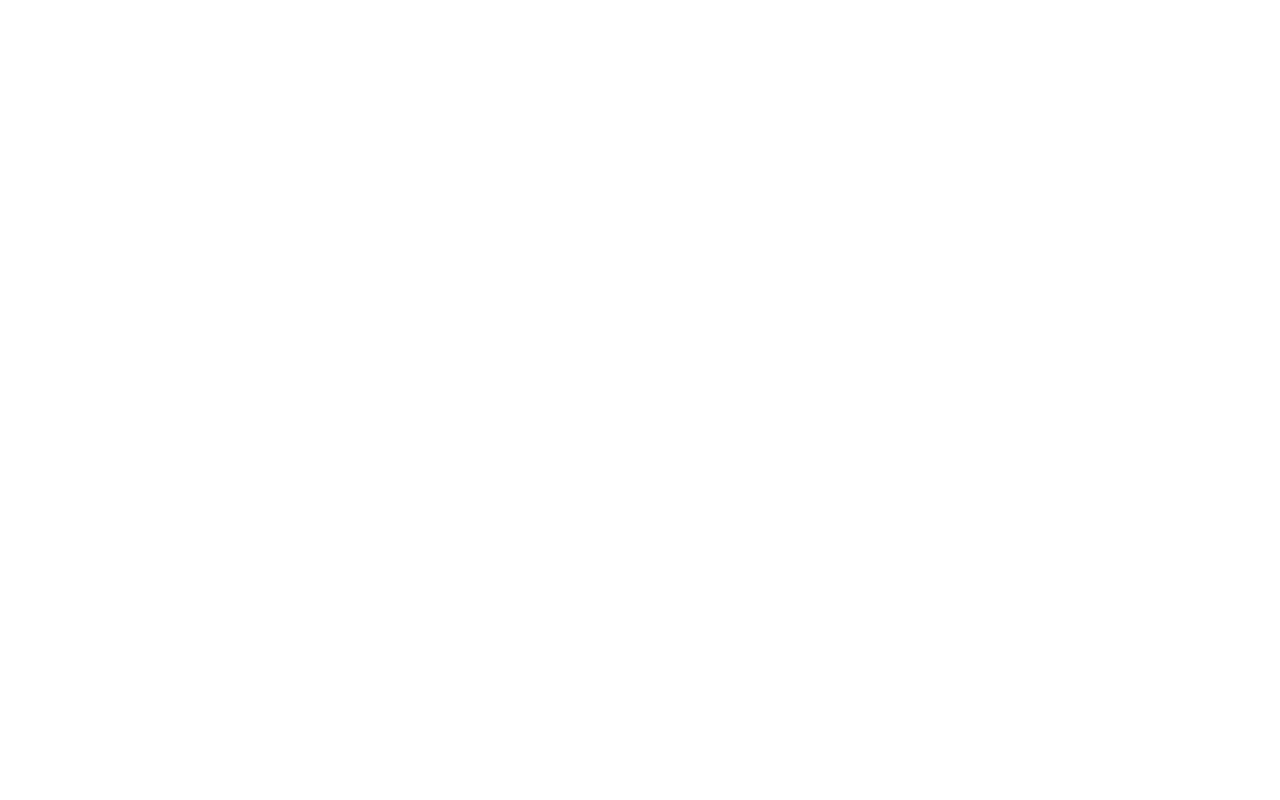
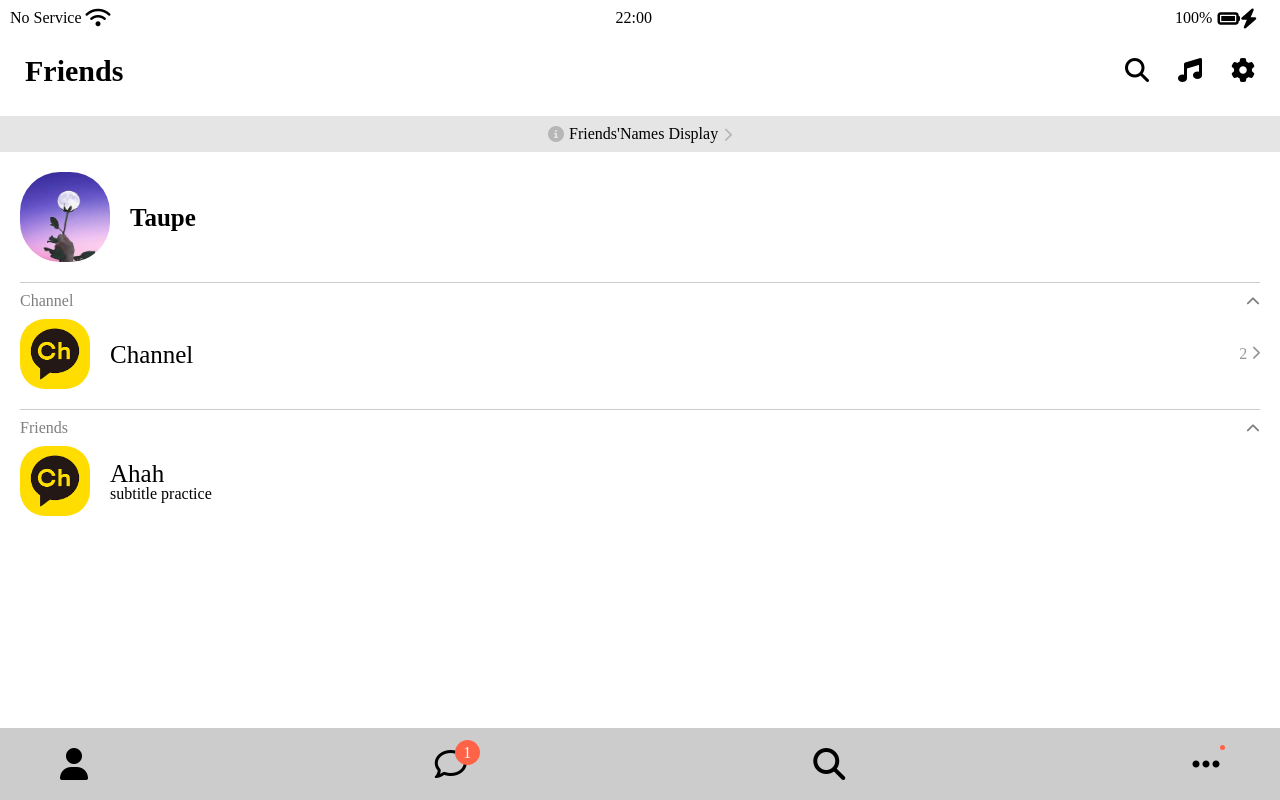
Before and after one commit to taupe-ux/html-practice, a plain HTML site: page friends.html in a window 1280 px wide. Drawn offline with Linux system fonts and the light colour scheme.

Commit message:
2day-html

```diff
--- /dev/null
+++ b/css/components/friends-profile.css
@@ -0,0 +1,54 @@
+.friends-main {
+  margin: 20px;
+}
+
+.profile {
+  margin-bottom: 20px;
+  display: flex;
+  justify-content: space-between;
+  align-items: center;
+}
+
+.profile-title {
+  display: flex;
+  align-items: center;
+}
+
+.profile-title__img {
+  width: 90px;
+  height: 90px;
+  border-radius: 40px;
+  margin-right: 20px;
+}
+
+.profile-title__name {
+  font-weight: 900;
+  font-size: 25px;
+  margin-right: 20px;
+}
+
+.channel {
+  border-top: 1px solid rgba(0, 0, 0, 0.2);
+}
+
+.channel-bar {
+  display: flex;
+  justify-content: space-between;
+  align-items: center;
+  margin: 10px 0px;
+  opacity: 0.5;
+}
+
+.profile-friend__img {
+  width: 70px;
+  height: 70px;
+  border-radius: 25px;
+}
+
+.profile-friends__name {
+  font-weight: 400;
+}
+
+.profile-subtitle {
+  opacity: 0.4;
+}
--- /dev/null
+++ b/css/components/nav-icon.css
@@ -0,0 +1,17 @@
+.nav-icon {
+  background-color: rgba(0, 0, 0, 0.2);
+  padding: 20px 60px;
+  position: fixed;
+  bottom: 0px;
+  width: 100%;
+}
+
+.nav-ul {
+  display: flex;
+  justify-content: space-between;
+  align-items: center;
+}
+
+.nav-ul__icon_row {
+  position: relative;
+}
--- /dev/null
+++ b/css/components/state-bar-header.css
@@ -0,0 +1,15 @@
+.state-bar-header {
+  margin: 30px 25px;
+  display: flex;
+  justify-content: space-between;
+  align-items: center;
+}
+
+.state-bar-header h1 {
+  font-size: 30px;
+  font-weight: 900;
+}
+
+.state-bar-header i {
+  margin-left: 25px;
+}
--- /dev/null
+++ b/css/screens/display-link.css
@@ -0,0 +1,12 @@
+.display-link {
+  background-color: rgba(0, 0, 0, 0.1);
+  padding: 10px 0px;
+  display: flex;
+  justify-content: center;
+  align-items: center;
+}
+
+.display-link i {
+  opacity: 0.2;
+  margin: 0px 5px;
+}
--- /dev/null
+++ b/css/screens/log-in-main.css
@@ -0,0 +1,43 @@
+.index-main {
+  margin: 0px 20px;
+}
+
+.login-form {
+  display: flex;
+  flex-direction: column;
+}
+
+.login-form input {
+  padding: 20px 0px;
+  border: none;
+  margin-bottom: 10px;
+
+  font-size: 20px;
+}
+
+.login-form input[type="text"],
+.login-form input[type="password"] {
+  border-bottom: 1px solid rgba(0, 0, 0, 0.4);
+}
+
+.login-form input[type="password"] {
+  margin-bottom: 50px;
+}
+
+.login-form input[type="submit"] {
+  margin-bottom: 20px;
+  border-radius: 10px;
+  cursor: pointer;
+  background-color: var(--yellow);
+}
+
+.login-form a {
+  text-align: center;
+  font-size: 17px;
+}
+
+.login-form input[type="text"]:focus,
+.login-form input[type="password"]:focus {
+  border-color: var(--yellow);
+  transition: border-color 0.3s ease-in-out;
+}
--- a/css/style.css
+++ b/css/style.css
@@ -1,51 +1,42 @@
 @import "reset.css";
 @import "variable.css";
+
 /*components*/
 @import "components/status-bar.css";
+@import "components/state-bar-header.css";
+@import "components/friends-profile.css";
+@import "components/nav-icon.css";
 
 /*screens*/
 @import "screens/welcome-header.css";
+@import "screens/log-in-main.css";
+@import "screens/display-link.css";
 
-.index-main {
-  margin: 0px 20px;
+* {
+  box-sizing: border-box;
 }
 
-.login-form {
-  display: flex;
-  flex-direction: column;
+.bage {
+  background-color: tomato;
+  border-radius: 50%;
 }
 
-.login-form input {
-  padding: 20px 0px;
-  border: none;
-  margin-bottom: 10px;
-
-  font-size: 20px;
+.number {
+  position: absolute;
+  width: 25px;
+  height: 25px;
+  display: flex;
+  justify-content: center;
+  align-items: center;
+  color: white;
+  bottom: 15px;
+  left: 20px;
 }
 
-.login-form input[type="text"],
-.login-form input[type="password"] {
-  border-bottom: 1px solid rgba(0, 0, 0, 0.4);
+.point {
+  position: absolute;
+  width: 5px;
+  height: 5px;
+  bottom: 30px;
+  left: 28px;
 }
-
-.login-form input[type="password"] {
-  margin-bottom: 50px;
-}
-
-.login-form input[type="submit"] {
-  margin-bottom: 20px;
-  border-radius: 10px;
-  cursor: pointer;
-  background-color: var(--yellow);
-}
-
-.login-form a {
-  text-align: center;
-  font-size: 17px;
-}
-
-.login-form input[type="text"]:focus,
-.login-form input[type="password"]:focus {
-  border-color: var(--yellow);
-  transition: border-color 0.3s ease-in-out;
-}
--- a/friends.html
+++ b/friends.html
@@ -0,0 +1,123 @@
+<!DOCTYPE html>
+<html lang="en">
+  <head>
+    <meta charset="UTF-8" />
+    <meta name="viewport" content="width=device-width, initial-scale=1.0" />
+    <title>Friends page</title>
+    <link rel="stylesheet" href="css/style.css" />
+  </head>
+  <body>
+    <div class="status-bar">
+      <span class="status-bar__column">
+        No Service
+        <i class="fa-solid fa-wifi fa-lg"></i>
+      </span>
+      <span id="clock" class="status-bar__column"></span>
+      <span class="status-bar__column"
+        >100%
+        <i class="fa-solid fa-battery-full fa-lg"></i>
+        <i class="fa-solid fa-bolt fa-lg"></i>
+      </span>
+    </div>
+
+    <header class="state-bar-header">
+      <h1>Friends</h1>
+      <div>
+        <span><i class="fa-solid fa-magnifying-glass fa-xl"></i></span>
+        <span><i class="fa-solid fa-music fa-xl"></i></span>
+        <span><i class="fa-solid fa-gear fa-xl"></i></span>
+      </div>
+    </header>
+    <a class="display-link" href="#">
+      <i class="fa-solid fa-circle-info"></i>
+      Friends'Names Display
+      <i class="fa-solid fa-chevron-right fa-sm"></i>
+    </a>
+
+    <main class="friends-main">
+      <div class="profile">
+        <div class="profile-title">
+          <img class="profile-title__img" src="screenshot/kakao-01.jpg" />
+          <h2 class="profile-title__name">Taupe</h2>
+        </div>
+        <!--<div></div>-->
+      </div>
+      <div class="channel">
+        <div class="channel-bar">
+          <span>Channel</span>
+          <i class="fa-solid fa-chevron-up fa-sm"></i>
+        </div>
+        <div class="profile">
+          <div class="profile-title">
+            <img
+              class="profile-title__img profile-friend__img"
+              src="screenshot/kakao-02.jpg"
+            />
+            <h2 class="profile-title__name profile-friends__name">Channel</h2>
+            <!--카톡 채널 개수<h3 class="pass">63</h3>-->
+          </div>
+          <div class="profile-subtitle">
+            <span>2</span>
+            <i class="fa-solid fa-chevron-right fa-sm"></i>
+          </div>
+        </div>
+      </div>
+      <!--친구 것도 만들기-->
+      <div class="channel">
+        <div class="channel-bar">
+          <span>Friends</span>
+          <i class="fa-solid fa-chevron-up fa-sm"></i>
+        </div>
+        <div class="profile">
+          <div class="profile-title">
+            <img
+              class="profile-title__img profile-friend__img"
+              src="screenshot/kakao-02.jpg"
+            />
+            <div class="profile-title__name_bar">
+              <h2 class="profile-title__name profile-friends__name">Ahah</h2>
+              <h3 class="pass">subtitle practice</h3>
+            </div>
+          </div>
+          <!--<div class="profile-subtitle">
+            <span>2</span>
+            <i class="fa-solid fa-chevron-right fa-sm"></i>
+          </div>-->
+        </div>
+      </div>
+    </main>
+
+    <nav class="nav-icon">
+      <ul class="nav-ul">
+        <li class="nav-ul__icon_row">
+          <a href="friends.html">
+            <i class="fa-solid fa-user fa-2x"></i>
+          </a>
+        </li>
+        <li class="nav-ul__icon_row">
+          <a href="chats.html">
+            <span class="bage number"> 1 </span>
+            <i class="fa-regular fa-comment fa-2x"></i
+          ></a>
+        </li>
+        <li class="nav-ul__icon_row">
+          <a href="find.html">
+            <i class="fa-solid fa-magnifying-glass fa-2x"></i
+          ></a>
+        </li>
+        <li class="nav-ul__icon_row">
+          <a href="more.html">
+            <span class="bage point"> </span>
+            <i class="fa-solid fa-ellipsis fa-2x"></i
+          ></a>
+        </li>
+      </ul>
+    </nav>
+
+    <script
+      src="https://kit.fontawesome.com/7a357c0d40.js"
+      crossorigin="anonymous"
+    ></script>
+    <script src="js/clock.js"></script>
+  </body>
+</html>
```
Also changed, not shown: index.html (+1 -1 lines), chats.html (added), find.html (added), more.html (added), screenshot/kakao-01.jpg (added), screenshot/kakao-02.jpg (added).
